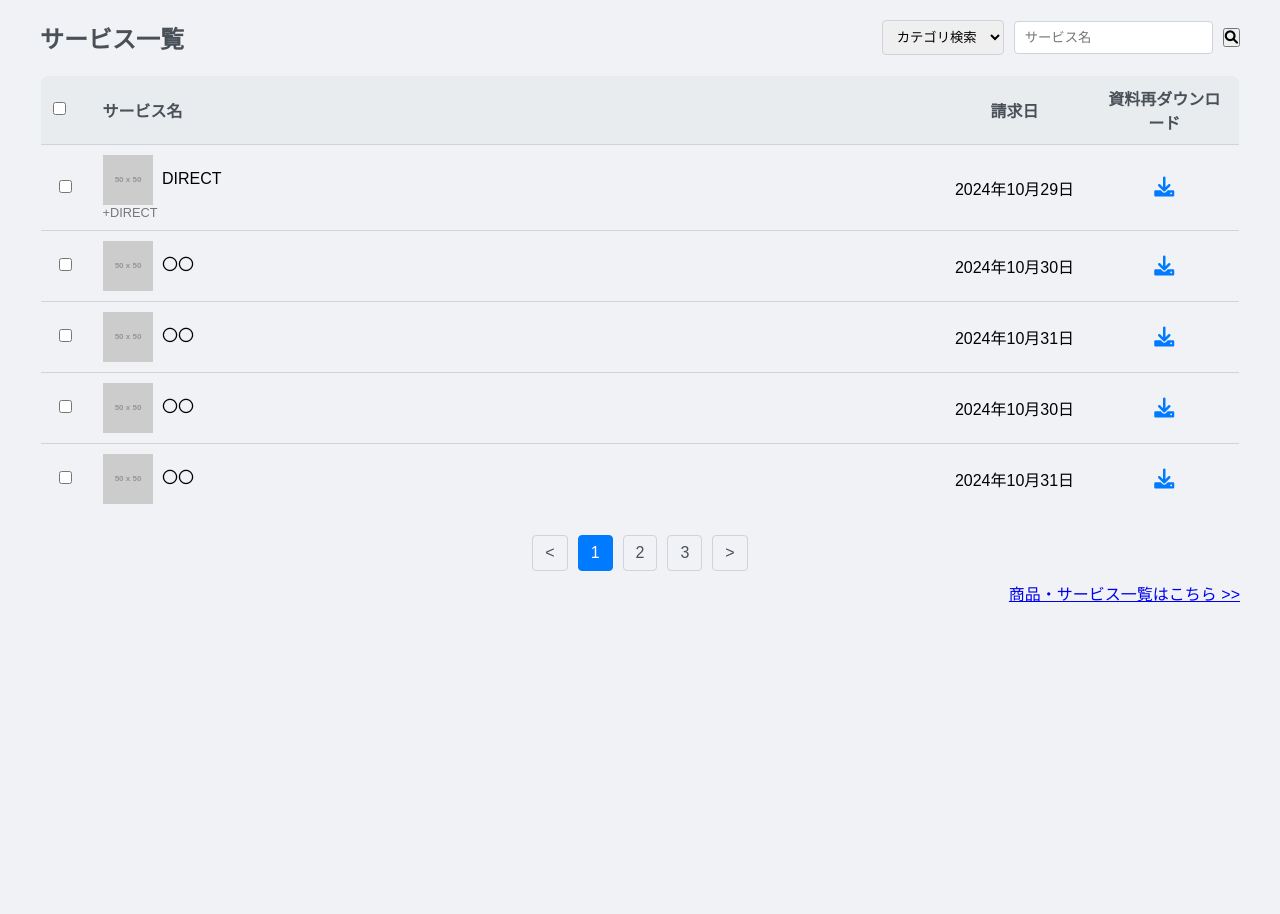
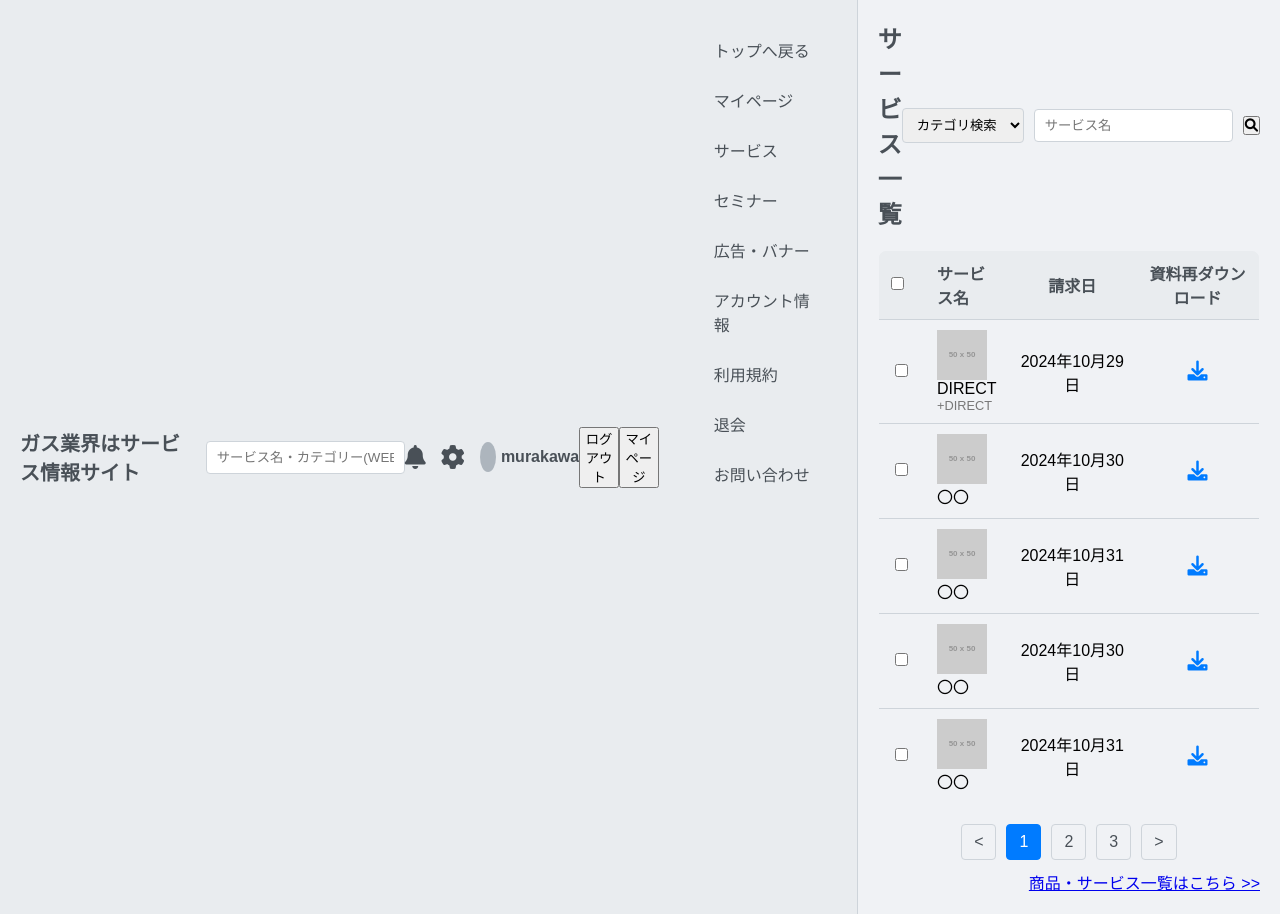
Before and after one commit to Hatakeyama-CN/my-html-site, a plain HTML site: page service.html in a window 1280 px wide. Before the commit the page ends 800 px from the top, so only its background shows below. Drawn offline with Linux system fonts and the light colour scheme; placeholder pictures from the web are drawn by us.

Commit message:
Update service.html

```diff
--- a/service.html
+++ b/service.html
@@ -12,16 +12,102 @@
             font-family: Arial, sans-serif;
         }
         body {
-            background-color: #f0f2f5; /* 背景色を再設定 */
-            padding: 20px; /* body 全体にpaddingを追加して余白を作る */
+            display: flex; /* body を flex コンテナにする (サイドバーとメインコンテンツを横並びにするため再追加) */
+            min-height: 100vh;
+            background-color: #f0f2f5;
         }
 
-        /* ヘッダーエリアとサイドバー関連のCSSは削除 */
+        /* ヘッダーエリア (以前のコードから変更なし) */
+        .header-area {
+            background-color: #e9ecef;
+            padding: 10px 20px;
+            display: flex;
+            justify-content: space-between;
+            align-items: center;
+        }
 
-        /* メインコンテンツ (サービス一覧用スタイル) - service.html専用に調整 */
+        .header-left {
+            display: flex;
+            align-items: center;
+        }
+
+        .header-left h1 {
+            font-size: 20px;
+            color: #495057;
+            margin-right: 20px;
+        }
+
+        .header-search input {
+            padding: 8px 10px;
+            border: 1px solid #ced4da;
+            border-radius: 4px;
+        }
+
+        .header-right {
+            display: flex;
+            align-items: center;
+        }
+
+        .header-icon {
+            margin-right: 15px;
+            font-size: 24px;
+            color: #495057;
+        }
+
+        .header-user-info {
+            display: flex;
+            align-items: center;
+        }
+
+        .header-user-icon {
+            width: 30px;
+            height: 30px;
+            border-radius: 50%;
+            background-color: #adb5bd;
+            margin-right: 5px;
+        }
+
+        .header-username {
+            color: #495057;
+            font-weight: bold;
+        }
+
+
+        /* サイドメニュー (以前のコードを再利用) */
+        .sidebar {
+            width: 220px;
+            background-color: #e9ecef;
+            padding: 20px;
+            color: #495057;
+            border-right: 1px solid #ced4da;
+        }
+        .sidebar ul {
+            list-style: none;
+            padding: 0;
+        }
+        .sidebar ul li {
+            margin: 10px 0;
+            padding: 8px 15px;
+            border-radius: 4px;
+            transition: background-color 0.3s;
+        }
+
+        .sidebar ul li:hover {
+            background-color: #ced4da;
+        }
+
+        .sidebar ul li a {
+            color: #495057;
+            text-decoration: none;
+            display: block;
+        }
+
+        /* メインコンテンツ (サービス一覧用スタイル) - 変更なし */
         .main-content {
-            max-width: 1200px; /* コンテンツ幅をmaxWidthで制限 (必要に応じて調整) */
-            margin: 0 auto; /* 水平中央配置 */
+            flex: 1; /* メインコンテンツが残りの領域を占めるように flex: 1; を再追加 */
+            padding: 20px;
+            max-width: 1200px;
+            margin: 0 auto;
         }
 
         .service-list-header {
@@ -125,12 +211,12 @@
             background-color: #f8f9fa;
         }
 
-        /* サービスロゴ用スタイル */
+        /* サービスロゴ用スタイル - 変更なし */
         .service-logo {
             width: 50px;
             height: 50px;
-            vertical-align: middle; /* ロゴをテキスト中央に配置 */
-            margin-right: 5px; /* ロゴとサービス名のスペース */
+            vertical-align: middle;
+            margin-right: 5px;
         }
 
 
@@ -139,6 +225,38 @@
 </head>
 <body>
 
+    <div class="header-area">
+        <div class="header-left">
+            <h1>ガス業界はサービス情報サイト</h1>
+            <div class="header-search">
+                <input type="text" placeholder="サービス名・カテゴリー(WEB検索)">
+            </div>
+        </div>
+        <div class="header-right">
+            <i class="header-icon fa-solid fa-bell"></i>
+            <i class="header-icon fa-solid fa-gear"></i>
+            <div class="header-user-info">
+                <div class="header-user-icon"></div>
+                <span class="header-username">murakawa</span>
+                <button class="button logout-icon">ログアウト</button>
+                <button class="button mypage-icon">マイページ</button>
+            </div>
+        </div>
+    </div>
+
+    <div class="sidebar">
+        <ul>
+            <li><a href="#" class="home-icon">トップへ戻る</a></li>
+            <li><a href="#" class="mypage-icon">マイページ</a></li>
+            <li><a href="service.html" class="service-icon">サービス</a></li>
+            <li><a href="#" class="seminar-icon">セミナー</a></li>
+            <li><a href="#" class="ad-banner-icon">広告・バナー</a></li>
+            <li><a href="#" class="account-info-icon">アカウント情報</a></li>
+            <li><a href="#" class="rule-icon">利用規約</a></li>
+            <li><a href="#" class="logout-icon">退会</a></li>
+            <li><a href="#" class="contact-icon">お問い合わせ</a></li>
+        </ul>
+    </div>
 
     <div class="main-content">
         <div class="service-list-header">
```
